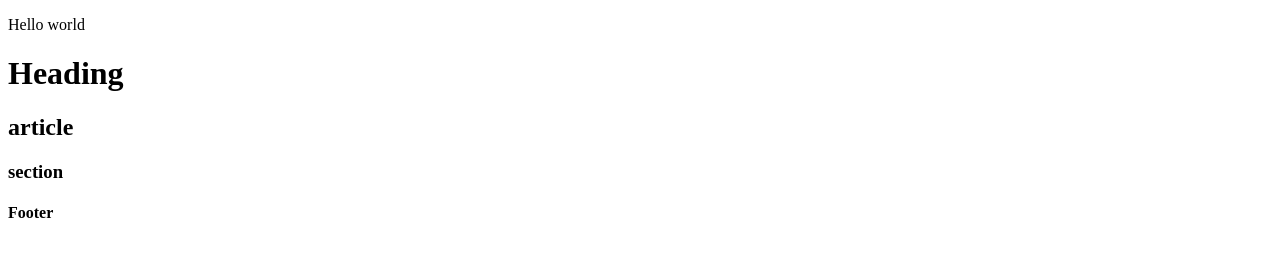
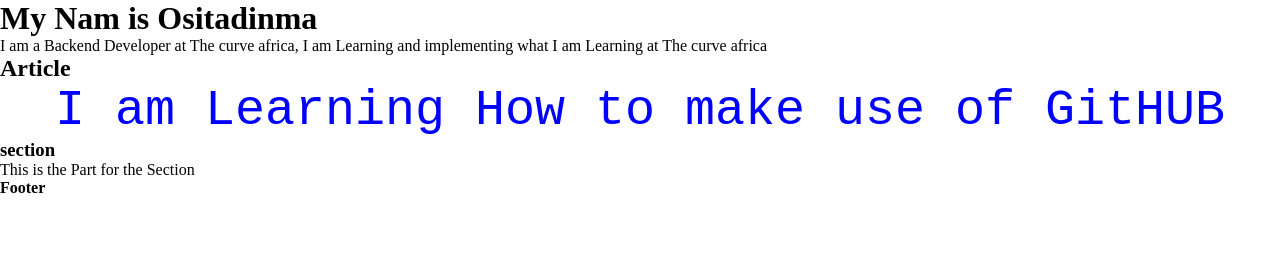
Before and after one commit to PrimeOsita/BrightstarOsitadinma, a website: page index.html in a window 1280 px wide. Drawn offline with Linux system fonts and the light colour scheme.

Commit message:
This is my Third commit

```diff
--- a/Index.css
+++ b/Index.css
@@ -2,8 +2,31 @@
  margin: 0%;
  padding: 0%;
 }
-p {
+Main {
+    justify-content: center;
+    text-align: center;
+    font-size: large;
+    color: blueviolet;
+}
+ paragraph {
     justify-content: center;
     text-align: center;
     color: red;
 }
+Article {
+    justify-content: center;
+    text-align: center;
+    font-size: 50px;
+    font-family: monospace;
+    color: blue;
+}
+first Paragraph {
+    justify-content: end;
+    text-align: end;
+    color: aqua;
+}
+class {
+    justify-content:space-between ;
+    text-align: center;
+    color: cyan;
+}
--- a/index.html
+++ b/index.html
@@ -4,12 +4,25 @@
     <meta charset="UTF-8">
     <meta name="viewport" content="width=device-width, initial-scale=1.0">
     <title>Document</title>
+    <link rel="stylesheet" href="Index.css">
 </head>
 <body>
-    <p>Hello world</p>
-    <h1>Heading</h1>
-    <h2>article</h2>
-    <h3>section</h3>
+    <h1 class="Main">My Nam is Ositadinma</h1>
+    <p class="First paragraph">
+        I am a Backend Developer at The curve africa,
+        I am Learning and implementing what I am Learning at The curve africa
+    </p>
+
+    <h2 class="Article">Article</h2>
+    <article class="class">
+        <p>
+          I am Learning How to make use of GitHUB
+        </p>
+    </article>
+    <h3 class="section">section</h3>
+    <p class="paragraph">
+       This is the Part for the Section
+    </p>
     <h4>Footer</h4>
 </body>
 </html>
```
